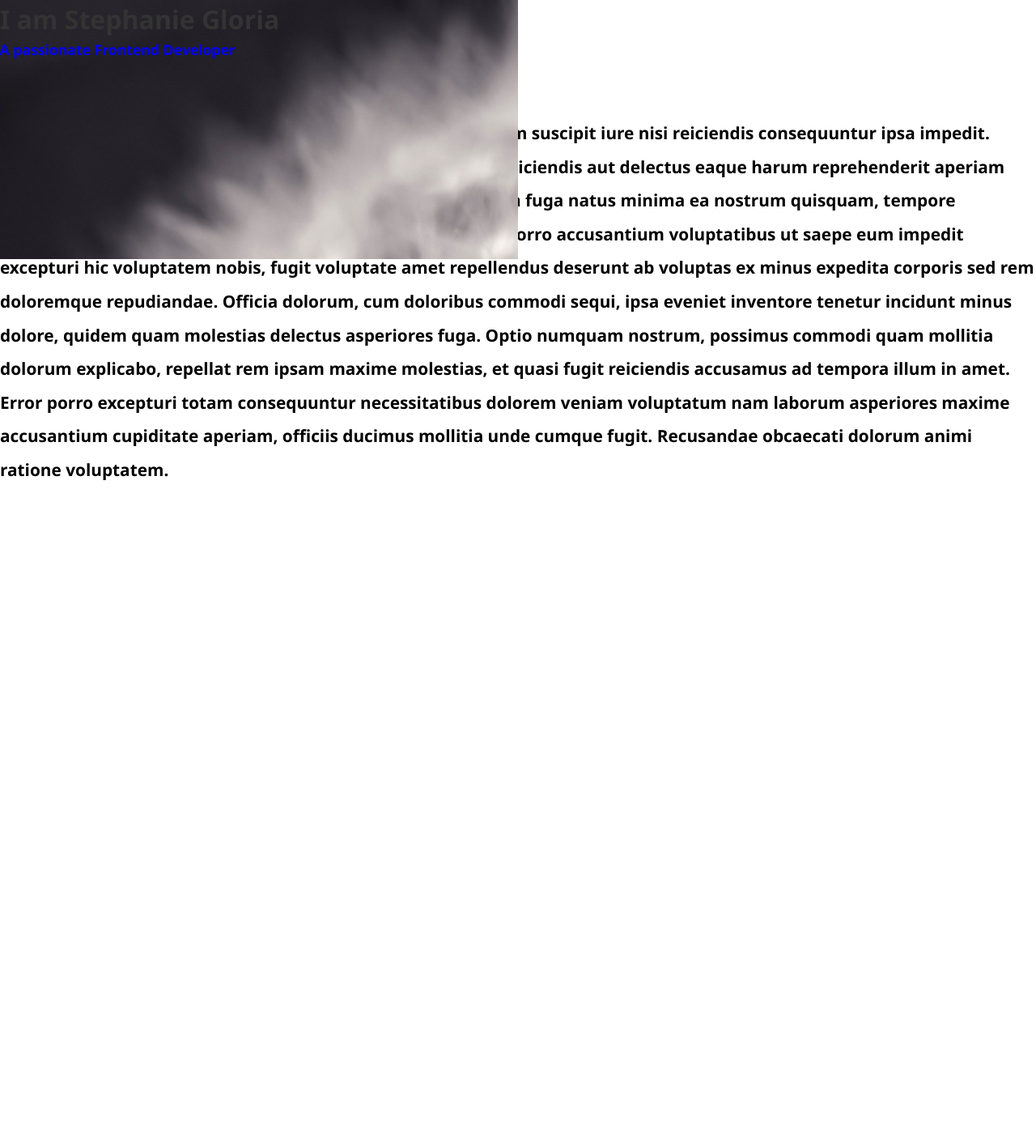
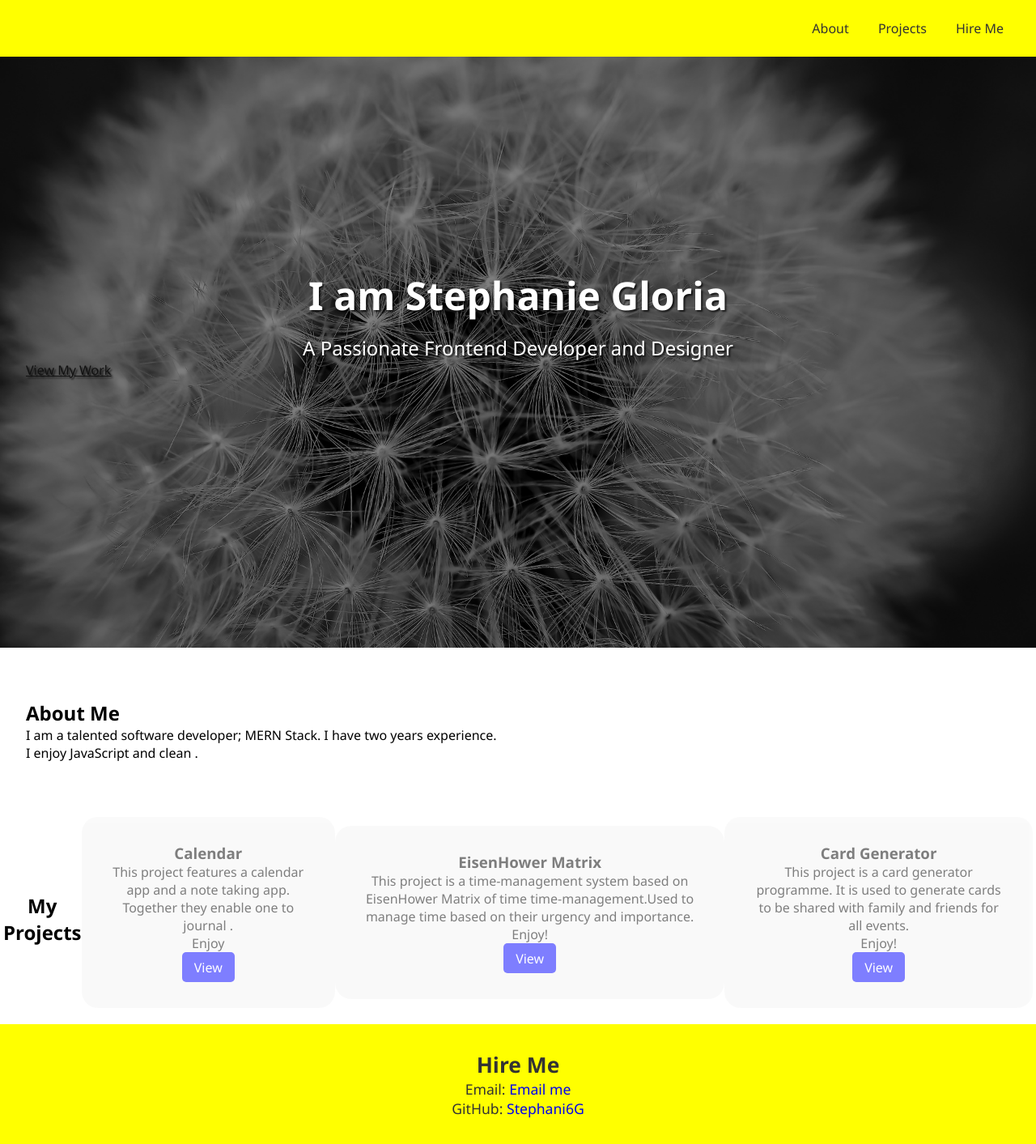
Before and after one commit to Stephani6G/Portfolio_uno, a plain HTML site: page index.html in a window 1280 px wide. Shown: the whole page at 81% size. Before the commit the page ends 800 px from the top, so only its background shows below. Drawn offline with Linux system fonts and the light colour scheme.

Commit message:
portfolio

```diff
--- a/index.html
+++ b/index.html
@@ -3,28 +3,58 @@
 <head>
     <meta charset="UTF-8">
     <meta name="viewport" content="width=device-width, initial-scale=1.0">
+    <title>Stephani6G Portfolio</title>
     <link rel="stylesheet" href="portfolio.css">
-    <title>Portfolio</title>
 </head>
 <body>
-    <header class="hero">
-        <h1> Stephanie G Services❤</h1>
+    <header>
+        <nav>
+            <ul>
+            <li><a href="#">About</a></li>
+            <li><a href="#">Projects</a></li>
+            <li><a href="#">Hire Me</a></li>
+            </ul>
+        </nav>
     </header>
-    <div class="navbar">
-    <li><a href="#">Home</a></li>
-    <li><a href="#">About</a></li>
-    <li><a href="#">Projects</a></li>
-    <li><a href="#">Contact Us</a></li>
-    </div>
 
-    <section class="section-area">
-        <p> Lorem ipsum dolor, sit amet consectetur adipisicing elit. Quam suscipit iure nisi reiciendis consequuntur ipsa impedit. Quam quia numquam quasi porro in eligendi illum et eum. Reiciendis aut delectus eaque harum reprehenderit aperiam blanditiis ducimus voluptatibus voluptatem consequatur eum fuga natus minima ea nostrum quisquam, tempore voluptas. Corporis repudiandae mollitia excepturi odit velit! Porro accusantium voluptatibus ut saepe eum impedit excepturi hic voluptatem nobis, fugit voluptate amet repellendus deserunt ab voluptas ex minus expedita corporis sed rem doloremque repudiandae. Officia dolorum, cum doloribus commodi sequi, ipsa eveniet inventore tenetur incidunt minus dolore, quidem quam molestias delectus asperiores fuga. Optio numquam nostrum, possimus commodi quam mollitia dolorum explicabo, repellat rem ipsam maxime molestias, et quasi fugit reiciendis accusamus ad tempora illum in amet. Error porro excepturi totam consequuntur necessitatibus dolorem veniam voluptatum nam laborum asperiores maxime accusantium cupiditate aperiam, officiis ducimus mollitia unde cumque fugit. Recusandae obcaecati dolorum animi ratione voluptatem.
-        </p>
+    <section id="stephanie">
+        <h1> I am Stephanie Gloria</h1>
+        <p> A Passionate Frontend Developer and Designer</p>
+        <a href="#projects" class="call-action btn">View My Work</a>
+    </section>
+
+    <section id="about">
+        <h2> About Me</h2>
+        <p> I am a talented software developer; MERN Stack. I have two years experience.
+            <br>I enjoy JavaScript and clean <code></code>. </p>
+    </section>
+
+    <section id="projects">
+        <h2> My Projects</h2>
+        <div class="Project-Samples">
+            <h3> Calendar </h3>
+        <p> This project features a calendar app and a note taking app. Together they enable one to journal .<br> Enjoy</p>
+        <a href="#">View</a>
+                </div>
+        <div class="Project-Samples">
+                                <h3> EisenHower Matrix</h3>
+                <p>This project is a time-management system based on EisenHower Matrix of time time-management.Used to manage time based on their urgency and importance.<br>Enjoy!
+                </p>
+                <a href="#">View</a>
+                        </div>
+        <div class="Project-Samples">
+                            <h3>Card Generator</h3>
+                <p>This project is a card generator programme. It is used to generate cards to be shared with family and friends for all events. <br>Enjoy!</p>
+                        <a href="#">View</a>
+                                </div>
+
 
     </section>
-    <div id="image-section">
-        <h1>I am Stephanie Gloria</h1>
-        <p> A passionate Frontend Developer</p>
-    </div>
+    <footer id="contact">
+        <h2> Hire Me</h2>
+        <p>Email: <a href=" https://stephaniegloria283@gmail.com">Email me</a></p>
+        <p> GitHub: <a href="https://github.com/Stephani6G">Stephani6G</a></p>
+
+    </footer>
 </body>
 </html>
--- a/portfolio.css
+++ b/portfolio.css
@@ -1,47 +1,140 @@
 *
 {
+    padding: 0;
     margin: 0;
-    padding: 0;
     box-sizing: border-box;
+    font-family: 'Segoe UI', Tahoma, Geneva, Verdana, sans-serif;
 }
-body
+header
 {
-    font-family: 'Segoe UI', Tahoma, Geneva, Verdana, sans-serif;
-    line-height: 1.5;
+    background-color: yellow;
     color: #333;
+    padding: 1.5rem;
+    text-align: center;
+    position: fixed;
+    width: 100%;
+    z-index: 1000;
 }
-#image-section
+nav ul
 {
-    background-image: url(flower-2295441_1920.jpg);
+list-style: none;
+padding: 0;
+float: right;
+}
+nav a:hover
+{
+    background-color: plum;
+    cursor: pointer;
+}
+nav ul li a
+{
+    color: #333;
+    text-decoration: none;
+}
+nav ul li
+{
+    display: inline;
+    margin: 0 1rem;
+}
+#stephanie
+{
+background-image: url(flower-2295441_1920.jpg);
+background-repeat: no-repeat;
+background-size: cover;
+background-position: center;
+height: 100vh;
+display: flex;
+flex-direction: column;
+justify-content: center;
+color: white;
+position: relative;
+text-shadow: 2px 2px 2px rgba(0, 0, 0, 0.7);
+z-index: 1;
+filter: grayscale();
+}
+#stephanie::before
+{
+    content: "";
     position: absolute;
+    top: 0;
     left: 0;
-    top: 0;
-    width: 50vw;
-    height: 40vh;
-    background-repeat: no-repeat;
+    width: 100%;
+    height: 100%;
+    z-index: -1;
+    background-color: rgba(0, 0, 0, 0.5);
 }
-#image-section p
+ #stephanie .call-action btn
 {
-    color: blue;
-    font-weight: bold;
-    font-size: 1.1em;
+    display: inline-block;
+    padding: 10px 20px;
+    background-color: #007bff;
+    color: yellow;
+    text-align: center;
+    text-decoration: none;
+    border-radius: 5px;
+    z-index: 1;
 }
-#image-section h1
+#stephanie h1
 {
-    display: flex;
-    align-items: center;
+ font-size: 3rem;
+ text-align: center;
+ margin: 0;
+ z-index: 1;
+}
+#stephanie p
+{
+    font-size: 1.5rem;
+    margin-top: 1rem;
+    text-align: center;
+    z-index: 1;
 }
 section
 {
-    color: black;
-    font-weight: bold;
-    font-size: 1.3em;
-    line-height: 2;
-    position: relative;
+    padding: 4rem 2rem;
 }
-section .section-area
+.Project-Samples
 {
-    position: absolute;
-    right: 0;
-    top: 0;
+    background-color: whitesmoke;
+    opacity: 0.5;
+    border: 3px;
+    margin-bottom: 1rem;
+    padding: 2rem;
+    border-radius: 20px;
 }
+.Project-Samples a
+{
+    text-decoration: none;
+    padding: 7.5px 15px;
+    background-color: blue;
+    border: none;
+    color: #fff;
+    border-radius: 5px;
+    display: inline-block;
+    cursor: pointer;
+    transition: background-color 0.3s ease;
+}
+
+.Project-Samples a:hover
+{
+    background-color: plum;
+}
+
+footer
+{
+background-color: yellow;
+  color: #333;
+  padding: 2rem;
+  text-align: center;
+  font-size: 1.1em;
+}
+footer a
+{
+    text-decoration: none;
+}
+#projects
+{
+    display: flex;
+    text-align: center;
+    align-items: center;
+    padding: 4px;
+}
```
